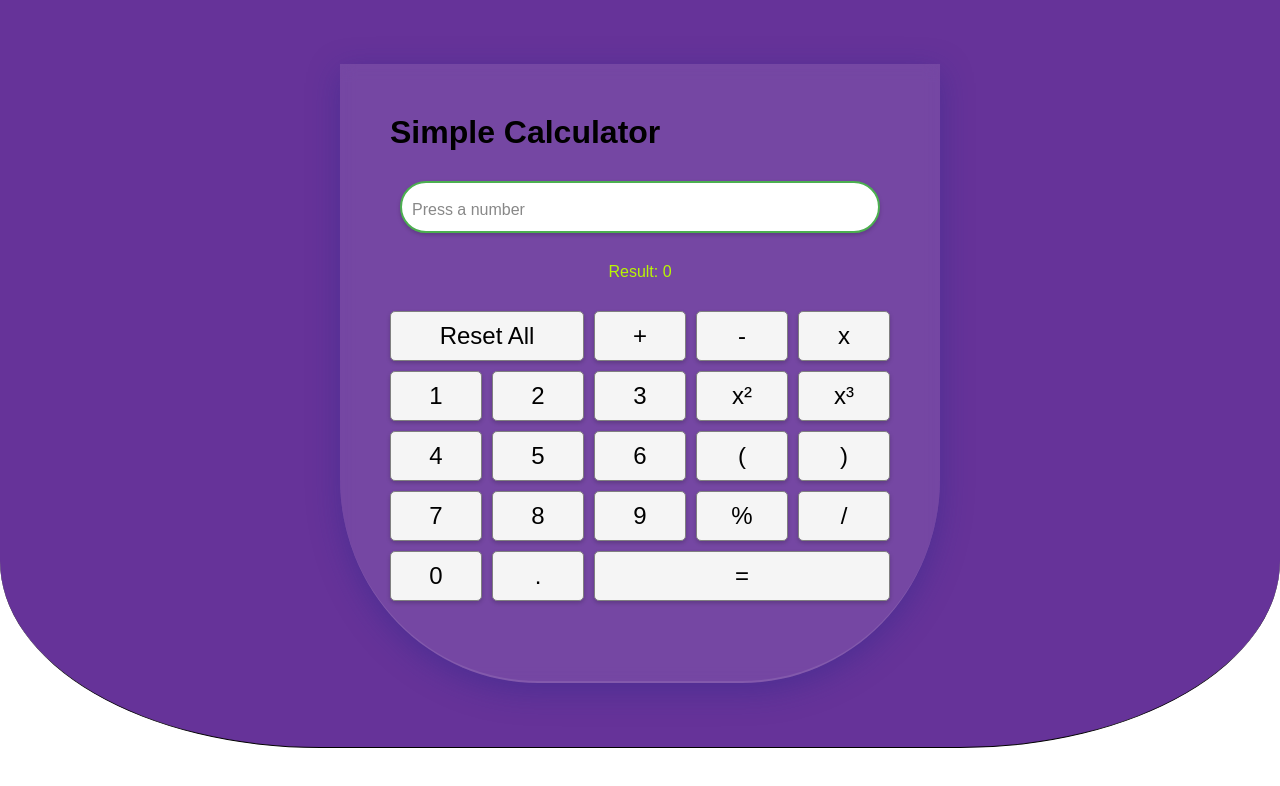
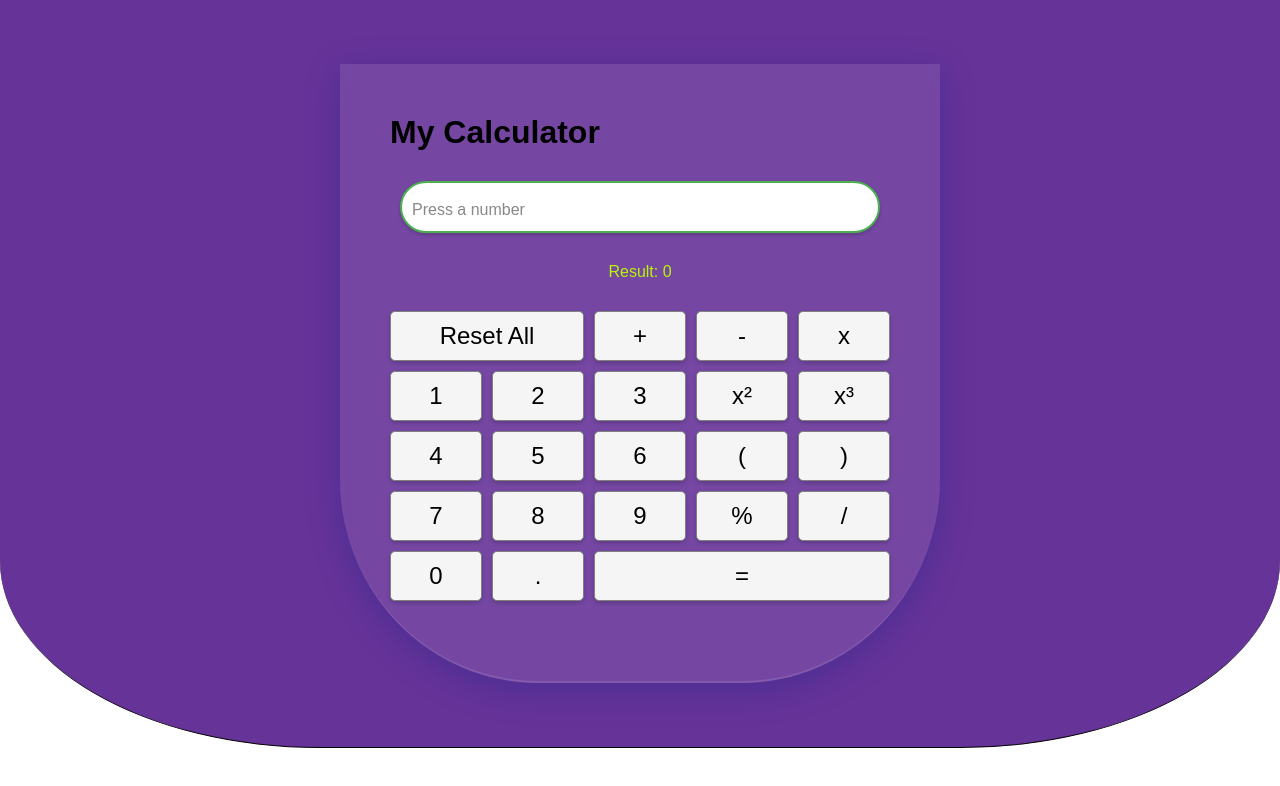
Before and after one commit to mdhusdhn-telugu/Simple-Calculator-with-react, a React (Create React App) app: page / in a window 1280 px wide. Shown: the top 786 px of the page. Built offline with nearby package versions, Linux system fonts and the light colour scheme.

Commit message:
Changed Simple to My

```diff
--- a/src/App.js
+++ b/src/App.js
@@ -55,7 +55,7 @@ function App() {
   return (
     <div className="App-content">
       <div className='App'>
-        <h1> Simple Calculator</h1>
+        <h1>My Calculator</h1>
         <form>
           <input
             type="text"
```
